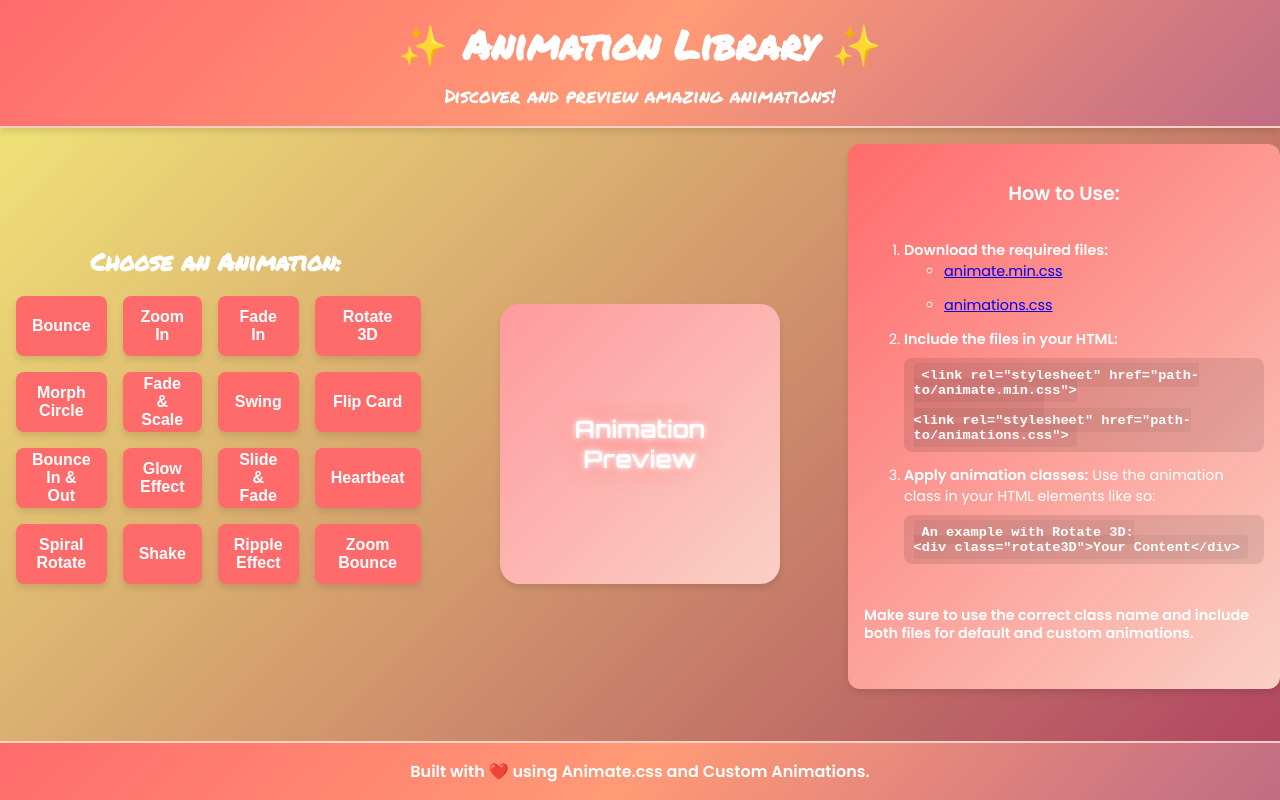
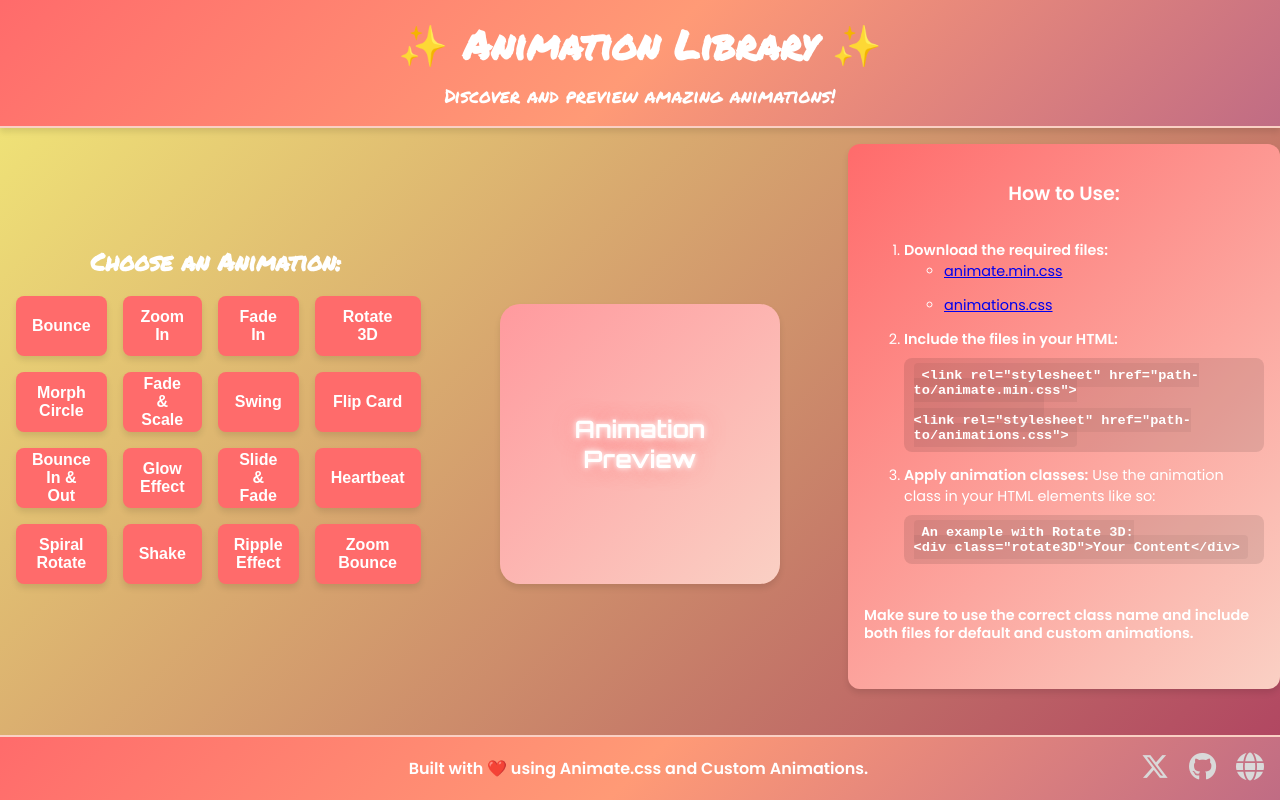
Before and after one commit to TayMcQuaya/AnimationLibrary, a plain HTML site: page index.html in a window 1280 px wide. Drawn offline with nearby package versions, Linux system fonts and the light colour scheme.

Commit message:
added socials on footer

```diff
--- a/index.html
+++ b/index.html
@@ -6,6 +6,7 @@
   <title>Animation Library</title>
 
   <link href="https://fonts.googleapis.com/css2?family=Orbitron:wght@400;700&display=swap" rel="stylesheet">
+  <link href="https://cdnjs.cloudflare.com/ajax/libs/font-awesome/6.5.1/css/all.min.css" rel="stylesheet">
 
   <!-- Link CSS files -->
   <link rel="stylesheet" href="style.css" />
@@ -77,10 +78,22 @@
   </main>
 
   <!-- Footer -->
-  <footer>
-    <p>Built with ❤️ using Animate.css and Custom Animations.</p>
+
+  <footer style="padding: 1rem; background: linear-gradient(135deg, #FF6B6B, #FF9A76, #C06C84); color: white; text-align: center; border-top: 2px solid #fad0c4; display: flex; justify-content: space-between; align-items: center;">
+    <p style="margin: 0; flex: 1; text-align: center; padding-left: 120px;">Built with ❤️ using Animate.css and Custom Animations.</p>
+
+    <div style="display: flex; gap: 20px; align-items: center;">
+      <a href="https://x.com/TayMcQuaya" target="_blank" style="text-decoration: none; color: white;">
+        <i class="fab fa-x-twitter" style="font-size: 28px;"></i>
+      </a>
+      <a href="https://github.com/TayMcQuaya" target="_blank" style="text-decoration: none; color: white;">
+        <i class="fab fa-github" style="font-size: 28px;"></i>
+      </a>
+      <a href="https://www.taymcquaya.com/" target="_blank" style="text-decoration: none; color: white;">
+        <i class="fas fa-globe" style="font-size: 28px;"></i>
+      </a>
+    </div>
   </footer>
-
   <!-- JavaScript -->
   <script src="script.js"></script>
 </body>
--- a/style.css
+++ b/style.css
@@ -211,9 +211,42 @@ footer {
     border-top: 2px solid #fad0c4; /* Peach Pink */
 }
 
-footer p {
+
+footer a img {
+    filter: invert(100%); /* Makes logos white to match dark background */
+    transition: transform 0.3s, filter 0.3s;
+  }
+
+  footer a img:hover {
+    transform: scale(1.1); /* Slight zoom effect on hover */
+    filter: invert(70%) sepia(50%) saturate(200%) hue-rotate(190deg); /* Add a hover color tint */
+  }
+
+  footer a {
+    transition: transform 0.3s ease, color 0.3s ease;
+  }
+
+  footer a:hover {
+    transform: scale(1.2); /* Slight zoom on hover */
+    color: #fad0c4; /* Peach Pink hover color */
+  }
+
+  footer i {
+    font-size: 28px; /* Increased icon size */
+    filter: brightness(85%); /* Adjust brightness for theme matching */
+  }
+
+  footer i:hover {
+    filter: brightness(100%);
+  }
+
+  footer p {
     margin: 0;
-}
+    text-align: center; /* Ensure the footer text is centered */
+    font-weight: bold;
+    font-size: 1rem;
+  }
+
 
 /* Responsive Design */
 @media (max-width: 1200px) {
```
